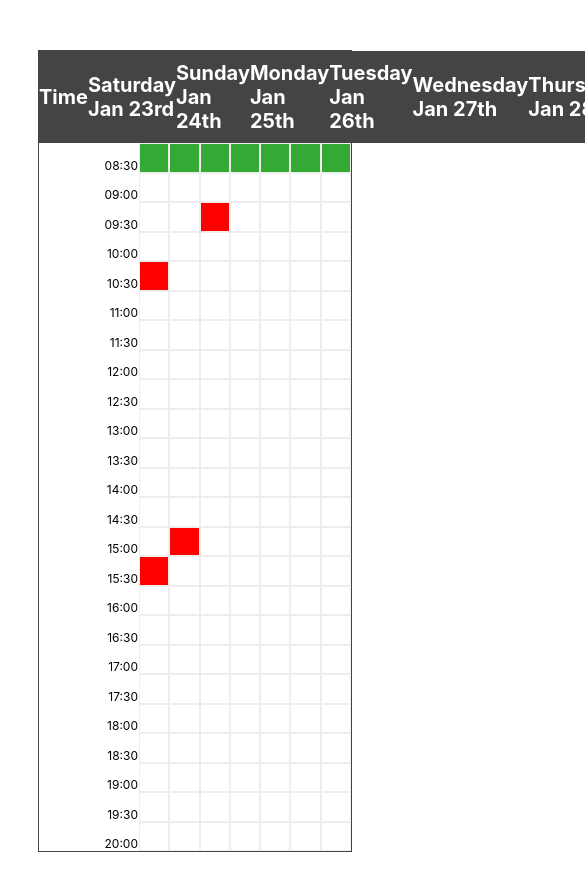
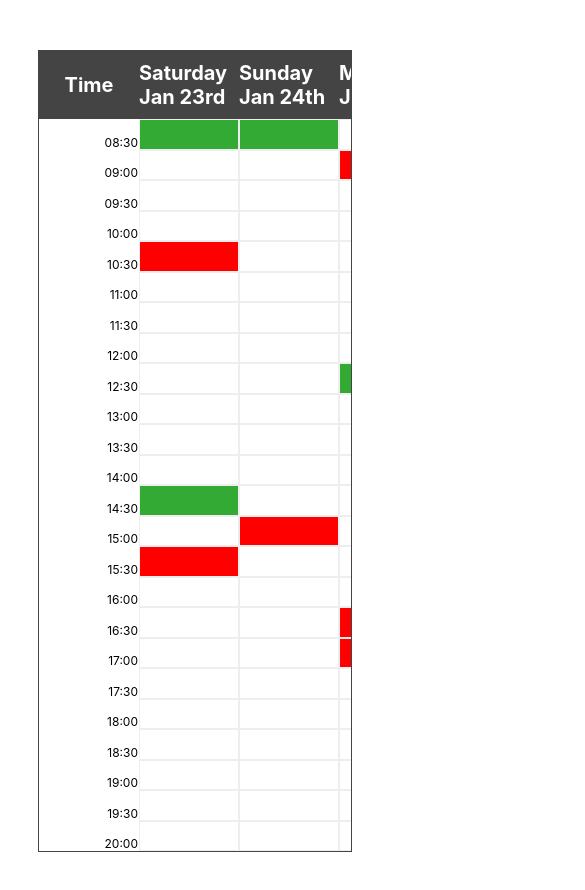
Before and after one commit to TomasPabloFerreira/delivery-schedule, a React (Create React App) app: page / in a window 390 px wide. Shown: the top 890 px of the page, 585 px wide, since content can reach past the window. Built offline with nearby package versions, Linux system fonts and the light colour scheme.

Commit message:
feat: initial data and responsive

```diff
--- a/src/components/Calendar.scss
+++ b/src/components/Calendar.scss
@@ -6,6 +6,7 @@
 	display: flex;
 	flex-direction: column;
 	border: 1px solid #444;
+	overflow-x: auto;
 
 	&__body {
 		flex: 1;
--- a/src/components/CalendarHeader.scss
+++ b/src/components/CalendarHeader.scss
@@ -13,6 +13,7 @@
 	color: white;
 	font-weight: bold;
 	padding: 10px 0;
+	min-width: 100px;
 
 	&--time {
 		display: flex;
@@ -24,5 +25,6 @@
 		color: white;
 		font-weight: bold;
 		padding: 10px 0;
+		min-width: 100px;
 	}
 }
--- a/src/components/DayColumn.scss
+++ b/src/components/DayColumn.scss
@@ -2,8 +2,10 @@
 	flex: 1;
 	display: flex;
 	flex-direction: column;
+
 	&__item {
 		flex: 1;
 		display: flex;
+		min-width: 100px;
 	}
 }
--- a/src/components/TimesColumn.scss
+++ b/src/components/TimesColumn.scss
@@ -2,6 +2,7 @@
 	width: 100px;
 	display: flex;
 	flex-direction: column;
+	min-width: 100px;
 
 	&__cell {
 		display: flex;
--- a/src/initialData.js
+++ b/src/initialData.js
@@ -20,7 +20,7 @@ export const initialData = {
 				{ reservations: [] },
 				{ reservations: [] },
 				{ reservations: [] },
-				{ reservations: [] },
+				{ reservations: [ 'user_1', 'user_2' ] },
 				{ reservations: [] },
 				{ reservations: ['', '', '', '', '', '', '', ''] },
 				{ reservations: [] },
@@ -68,8 +68,36 @@ export const initialData = {
 			_id: '2',
 			label: moment().add(2, 'day').format('dddd MMM Do'),
 			timeFrames: [
+				{ reservations: [] },
+				{ reservations: ['', '', '', '', '', '', '', ''] },
+				{ reservations: [] },
+				{ reservations: [] },
+				{ reservations: [] },
+				{ reservations: [] },
+				{ reservations: [] },
+				{ reservations: [] },
 				{ reservations: [ 'user_1', 'user_2' ] },
 				{ reservations: [] },
+				{ reservations: [] },
+				{ reservations: [] },
+				{ reservations: [] },
+				{ reservations: [] },
+				{ reservations: [] },
+				{ reservations: [] },
+				{ reservations: ['', '', '', '', '', '', '', ''] },
+				{ reservations: ['', '', '', '', '', '', '', ''] },
+				{ reservations: [] },
+				{ reservations: [] },
+				{ reservations: [] },
+				{ reservations: [] },
+				{ reservations: [] },
+				{ reservations: [] },
+			]
+		},
+		{
+			_id: '3',
+			label: moment().add(3, 'day').format('dddd MMM Do'),
+			timeFrames: [
 				{ reservations: ['', '', '', '', '', '', '', ''] },
 				{ reservations: [] },
 				{ reservations: [] },
@@ -86,37 +114,9 @@ export const initialData = {
 				{ reservations: [] },
 				{ reservations: [] },
 				{ reservations: [] },
-				{ reservations: [] },
-				{ reservations: [] },
-				{ reservations: [] },
-				{ reservations: [] },
-				{ reservations: [] },
-				{ reservations: [] },
-			]
-		},
-		{
-			_id: '3',
-			label: moment().add(3, 'day').format('dddd MMM Do'),
-			timeFrames: [
 				{ reservations: [ 'user_1', 'user_2' ] },
-				{ reservations: [] },
-				{ reservations: [] },
-				{ reservations: [] },
-				{ reservations: [] },
-				{ reservations: [] },
-				{ reservations: [] },
-				{ reservations: [] },
-				{ reservations: [] },
-				{ reservations: [] },
-				{ reservations: [] },
-				{ reservations: [] },
-				{ reservations: [] },
-				{ reservations: [] },
-				{ reservations: [] },
-				{ reservations: [] },
-				{ reservations: [] },
-				{ reservations: [] },
-				{ reservations: [] },
+				{ reservations: [ 'user_1', 'user_2' ] },
+				{ reservations: [ 'user_1', 'user_2' ] },
 				{ reservations: [] },
 				{ reservations: [] },
 				{ reservations: [] },
@@ -136,6 +136,7 @@ export const initialData = {
 				{ reservations: [] },
 				{ reservations: [] },
 				{ reservations: [] },
+				{ reservations: ['', '', '', '', '', '', '', ''] },
 				{ reservations: [] },
 				{ reservations: [] },
 				{ reservations: [] },
@@ -145,8 +146,7 @@ export const initialData = {
 				{ reservations: [] },
 				{ reservations: [] },
 				{ reservations: [] },
-				{ reservations: [] },
-				{ reservations: [] },
+				{ reservations: ['', '', '', '', '', '', '', ''] },
 				{ reservations: [] },
 				{ reservations: [] },
 				{ reservations: [] },
@@ -158,6 +158,19 @@ export const initialData = {
 			_id: '5',
 			label: moment().add(5, 'day').format('dddd MMM Do'),
 			timeFrames: [
+				{ reservations: [] },
+				{ reservations: [] },
+				{ reservations: [] },
+				{ reservations: [] },
+				{ reservations: [] },
+				{ reservations: ['', '', '', '', '', '', '', ''] },
+				{ reservations: [] },
+				{ reservations: [] },
+				{ reservations: [] },
+				{ reservations: [] },
+				{ reservations: [] },
+				{ reservations: [] },
+				{ reservations: [] },
 				{ reservations: [ 'user_1', 'user_2' ] },
 				{ reservations: [] },
 				{ reservations: [] },
@@ -167,20 +180,7 @@ export const initialData = {
 				{ reservations: [] },
 				{ reservations: [] },
 				{ reservations: [] },
-				{ reservations: [] },
-				{ reservations: [] },
-				{ reservations: [] },
-				{ reservations: [] },
-				{ reservations: [] },
-				{ reservations: [] },
-				{ reservations: [] },
-				{ reservations: [] },
-				{ reservations: [] },
-				{ reservations: [] },
-				{ reservations: [] },
-				{ reservations: [] },
-				{ reservations: [] },
-				{ reservations: [] },
+				{ reservations: ['', '', '', '', '', '', '', ''] },
 				{ reservations: [] },
 			]
 		},
@@ -195,13 +195,13 @@ export const initialData = {
 				{ reservations: [] },
 				{ reservations: [] },
 				{ reservations: [] },
+				{ reservations: [ 'user_1', 'user_2' ] },
 				{ reservations: [] },
 				{ reservations: [] },
 				{ reservations: [] },
 				{ reservations: [] },
 				{ reservations: [] },
-				{ reservations: [] },
-				{ reservations: [] },
+				{ reservations: [ 'user_1', 'user_2' ] },
 				{ reservations: [] },
 				{ reservations: [] },
 				{ reservations: [] },
```
